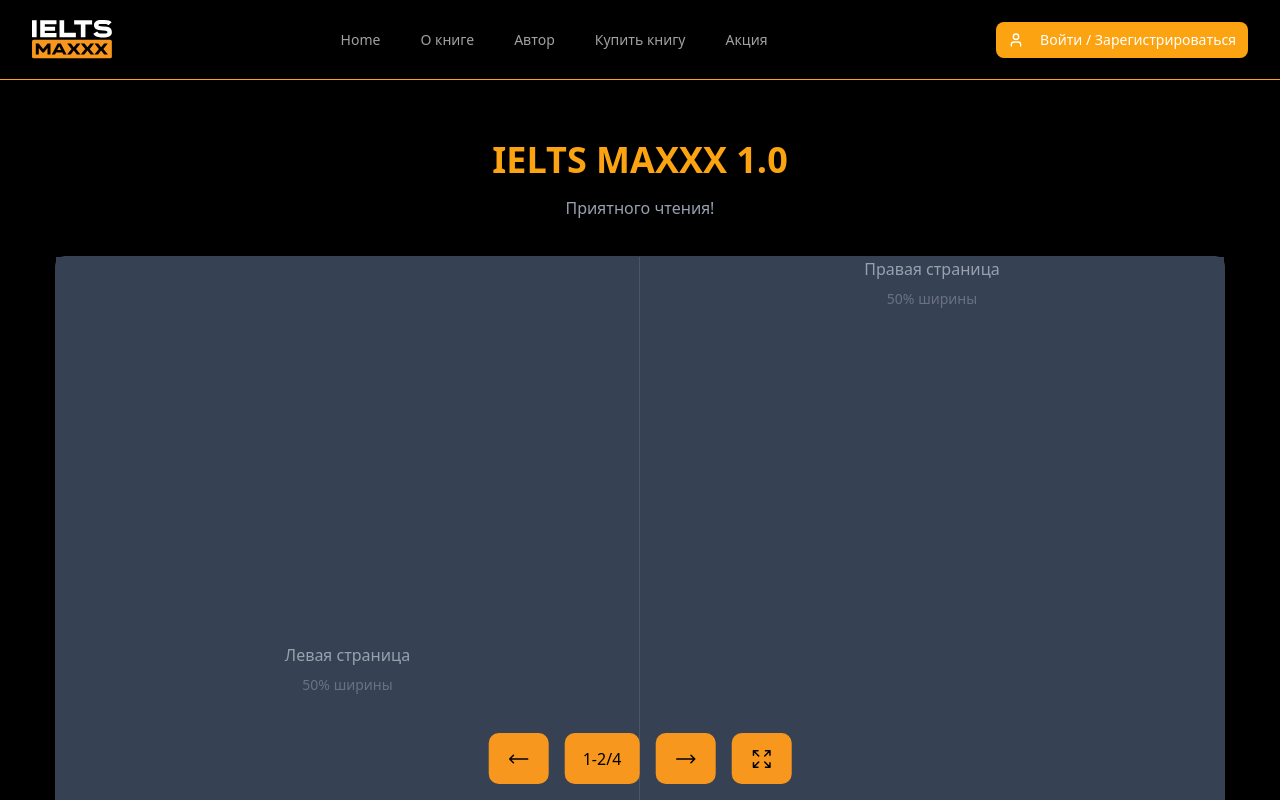
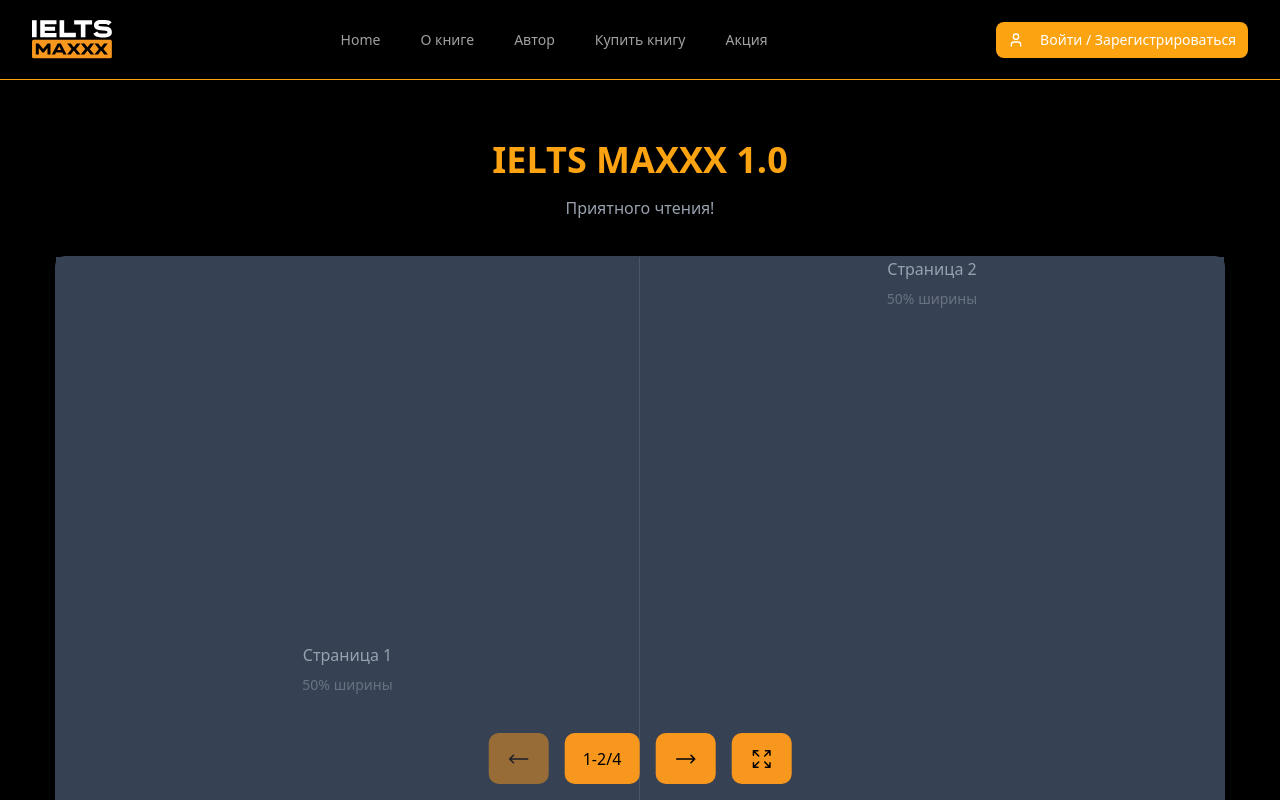
Before and after one commit to KhakimDon/ielts-maxxx, a Next.js app: page /book in a window 1280 px wide. Shown: the top 800 px of the page. Built offline with nearby package versions, Linux system fonts and the light colour scheme; no server answers.

Commit message:
emove  functionality completely to fix runtime errors

```diff
--- a/app/book/page.tsx
+++ b/app/book/page.tsx
@@ -1,6 +1,18 @@
 "use client"
 
+import { useState } from "react";
+
 export default function BookPage() {
+  const [currentPage, setCurrentPage] = useState<number>(1);
+  const [numPages] = useState<number>(4); // Заглушка для количества страниц
+
+  const goToPrevPage = () => {
+    setCurrentPage(prev => Math.max(prev - 1, 1));
+  };
+
+  const goToNextPage = () => {
+    setCurrentPage(prev => Math.min(prev + 1, numPages));
+  };
   return (
     <div>
       <div className="text-center bg-black pb-5 pt-15">
@@ -13,7 +25,7 @@ export default function BookPage() {
            {/* Левая часть - показывается всегда */}
            <div className="w-1/2 h-full bg-gray-700 border-r border-gray-600 flex items-center justify-center">
              <div className="text-center">
-              <p className="text-gray-400">Левая страница</p>
+               <p className="text-gray-400">Страница {currentPage}</p>
                <p className="text-sm text-gray-500 mt-2">50% ширины</p>
              </div>
            </div>
@@ -21,7 +33,7 @@ export default function BookPage() {
            {/* Правая часть - скрывается на экранах меньше 1200px */}
            <div className="w-1/2 h-full bg-gray-700 flex items-center justify-center xl:block hidden">
              <div className="text-center">
-              <p className="text-gray-400">Правая страница</p>
+               <p className="text-gray-400">Страница {currentPage + 1}</p>
                <p className="text-sm text-gray-500 mt-2">50% ширины</p>
              </div>
            </div>
@@ -32,30 +44,46 @@ export default function BookPage() {
        {/* Фиксированные кнопки навигации */}
        <div className="fixed bottom-4 left-1/2 transform -translate-x-1/2 flex gap-4 z-50">
          {/* Кнопка назад */}
-        <button className="px-[18px] cursor-pointer h-[51px] bg-[#F7971D] text-black rounded-lg flex items-center justify-center hover:bg-[#E8850A] transition-colors">
+         <button
+           onClick={goToPrevPage}
+           disabled={currentPage <= 1}
+           className="px-[18px] cursor-pointer h-[51px] bg-[#F7971D] text-black rounded-lg flex items-center justify-center hover:bg-[#E8850A] transition-colors disabled:opacity-50 disabled:cursor-not-allowed"
+         >
            <svg xmlns="http://www.w3.org/2000/svg" fill="none" viewBox="0 0 24 24" strokeWidth="1.5" stroke="currentColor" className="size-6">
              <path strokeLinecap="round" strokeLinejoin="round" d="M6.75 15.75 3 12m0 0 3.75-3.75M3 12h18" />
            </svg>
          </button>
 
+         {/* Индикатор страниц */}
          <button className="px-[18px] font-medium h-[51px] bg-[#F7971D] text-black rounded-lg flex items-center justify-center hover:bg-[#E8850A] transition-colors">
-          1-2/4
+           {currentPage}-{Math.min(currentPage + 1, numPages)}/{numPages}
          </button>
 
          {/* Кнопка вперед */}
-        <button className="px-[18px] cursor-pointer h-[51px] bg-[#F7971D] text-black rounded-lg flex items-center justify-center hover:bg-[#E8850A] transition-colors">
+         <button
+           onClick={goToNextPage}
+           disabled={currentPage >= numPages}
+           className="px-[18px] cursor-pointer h-[51px] bg-[#F7971D] text-black rounded-lg flex items-center justify-center hover:bg-[#E8850A] transition-colors disabled:opacity-50 disabled:cursor-not-allowed"
+         >
            <svg xmlns="http://www.w3.org/2000/svg" fill="none" viewBox="0 0 24 24" strokeWidth="1.5" stroke="currentColor" className="size-6">
              <path strokeLinecap="round" strokeLinejoin="round" d="M17.25 8.25 21 12m0 0-3.75 3.75M21 12H3" />
            </svg>
          </button>
 
-         {/* Кнопка воспроизведения */}
-         <button className="px-[18px] cursor-pointer h-[51px] bg-[#F7971D] text-black rounded-lg flex items-center justify-center hover:bg-[#E8850A] transition-colors">
+         {/* Кнопка полноэкранного режима */}
+         <button
+           onClick={() => {
+             const element = document.documentElement;
+             if (element.requestFullscreen) {
+               element.requestFullscreen();
+             }
+           }}
+           className="px-[18px] cursor-pointer h-[51px] bg-[#F7971D] text-black rounded-lg flex items-center justify-center hover:bg-[#E8850A] transition-colors"
+         >
            <svg xmlns="http://www.w3.org/2000/svg" fill="none" viewBox="0 0 24 24" strokeWidth="1.5" stroke="currentColor" className="size-6">
              <path strokeLinecap="round" strokeLinejoin="round" d="M3.75 3.75v4.5m0-4.5h4.5m-4.5 0L9 9M3.75 20.25v-4.5m0 4.5h4.5m-4.5 0L9 15M20.25 3.75h-4.5m4.5 0v4.5m0-4.5L15 9m5.25 11.25h-4.5m4.5 0v-4.5m0 4.5L15 15" />
            </svg>
          </button>
-
        </div>
     </div>
   );
--- a/package.json
+++ b/package.json
@@ -15,8 +15,10 @@
     "clsx": "^2.1.1",
     "lucide-react": "^0.525.0",
     "next": "15.4.1",
+    "pdfjs-dist": "^5.4.149",
     "react": "19.1.0",
     "react-dom": "19.1.0",
+    "react-pdf": "^10.1.0",
     "swiper": "^11.2.10",
     "tailwind-merge": "^3.3.1"
   },
```
Also changed, not shown: 2 other files (tests, documents, lock files or other folders). Lines whose indentation alone changed are shown as unchanged.
